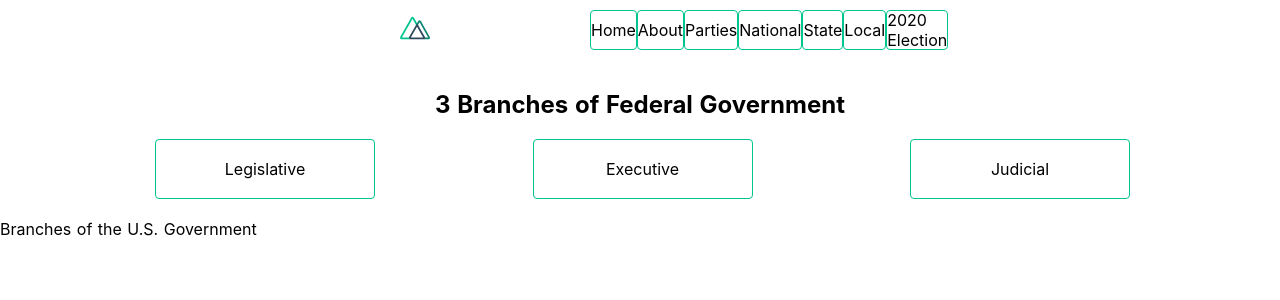
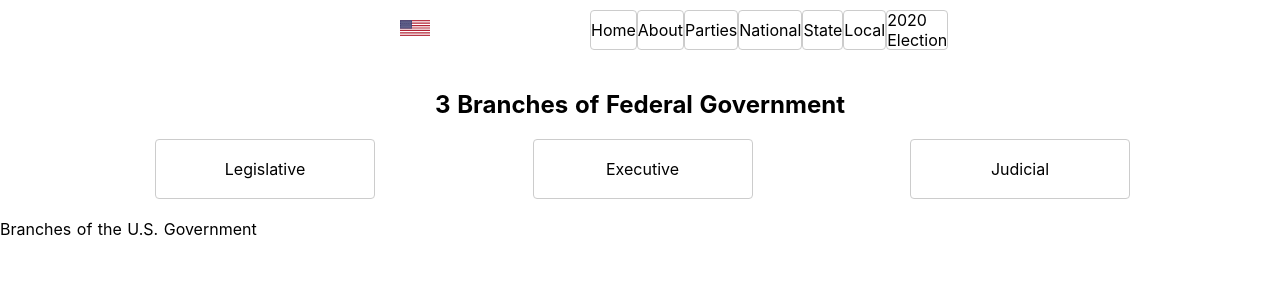
Before and after one commit to openbrian/election-notebook, a Nuxt app: page /national in a window 1280 px wide. Shown: the top 300 px of the page. Built offline with nearby package versions, Linux system fonts and the light colour scheme.

Commit message:
Change logo to flag.  Remove some green styles.

```diff
--- a/assets/styles/main.css
+++ b/assets/styles/main.css
@@ -16,7 +16,7 @@ a {
   justify-content: space-between;
   align-items: center;
 }
-.logo .NuxtLogo {
+.logo .FlagLogo {
   max-width: 30px;
   margin-left: 10px;
   max-height: 40px;
@@ -36,14 +36,14 @@ a {
   border-radius: 4px;
   justify-content: center;
   height: 100%;
-  border: 1px solid #00c58e;
+  border: 1px solid #cccccc;
   cursor: pointer;
 }
 .nav__link:active {
-  background-color: #00c58e;
-  border: 1px solid #00c58e;
+  background-color: #cccccc;
+  border: 1px solid #cccccc;
   color: #fff;
-  box-shadow: 5px 3px 5px 2px #3f41468c;
+  box-shadow: 5px 3px 5px 2px rgba(63, 65, 70, 0.55);
 }
 .home {
   padding-top: 30px;
@@ -70,7 +70,7 @@ a {
   max-width: 220px;
   cursor: pointer;
   border-radius: 4px;
-  border: 1px solid #00c58e;
+  border: 1px solid #cccccc;
   display: flex;
   height: 60px;
   margin: 10px 0 10px 5px;
@@ -85,7 +85,7 @@ a {
   margin: 50px auto;
   max-width: 450px;
   border-radius: 4px;
-  border: 1px solid #00c58e;
+  border: 1px solid #cccccc;
   box-sizing: border-box;
   padding: 10px 0;
 }
--- a/components/Logo.vue
+++ b/components/Logo.vue
@@ -1,22 +1,33 @@
 <template>
-  <svg class="NuxtLogo" width="245" height="180" viewBox="0 0 452 342" xmlns="http://www.w3.org/2000/svg">
-    <path
-      d="M139 330l-1-2c-2-4-2-8-1-13H29L189 31l67 121 22-16-67-121c-1-2-9-14-22-14-6 0-15 2-22 15L5 303c-1 3-8 16-2 27 4 6 10 12 24 12h136c-14 0-21-6-24-12z"
-      fill="#00C58E"
-    />
-    <path
-      d="M447 304L317 70c-2-2-9-15-22-15-6 0-15 3-22 15l-17 28v54l39-67 129 230h-49a23 23 0 0 1-2 14l-1 1c-6 11-21 12-23 12h76c3 0 17-1 24-12 3-5 5-14-2-26z"
-      fill="#108775"
-    />
-    <path
-      d="M376 330v-1l1-2c1-4 2-8 1-12l-4-12-102-178-15-27h-1l-15 27-102 178-4 12a24 24 0 0 0 2 15c4 6 10 12 24 12h190c3 0 18-1 25-12zM256 152l93 163H163l93-163z"
-      fill="#2F495E"
-    />
+  <svg class="FlagLogo" xmlns="http://www.w3.org/2000/svg" xmlns:xlink="http://www.w3.org/1999/xlink" width="1235" height="650" viewBox="0 0 7410 3900">
+    <rect width="7410" height="3900" fill="#b22234"/>
+    <path d="M0,450H7410m0,600H0m0,600H7410m0,600H0m0,600H7410m0,600H0" stroke="#fff" stroke-width="300"/>
+    <rect width="2964" height="2100" fill="#3c3b6e"/>
+    <g fill="#fff">
+      <g id="s18">
+        <g id="s9">
+          <g id="s5">
+            <g id="s4">
+              <path id="s" d="M247,90 317.534230,307.082039 132.873218,172.917961H361.126782L176.465770,307.082039z"/>
+              <use xlink:href="#s" y="420"/>
+              <use xlink:href="#s" y="840"/>
+              <use xlink:href="#s" y="1260"/>
+            </g>
+            <use xlink:href="#s" y="1680"/>
+          </g>
+          <use xlink:href="#s4" x="247" y="210"/>
+        </g>
+        <use xlink:href="#s9" x="494"/>
+      </g>
+      <use xlink:href="#s18" x="988"/>
+      <use xlink:href="#s9" x="1976"/>
+      <use xlink:href="#s5" x="2470"/>
+    </g>
   </svg>
 </template>
 
 <style>
-.NuxtLogo {
+.FlagLogo {
   animation: 1s appear;
   margin: auto;
 }
```
Also changed, not shown: pages/national/election_tracker.vue (added).
